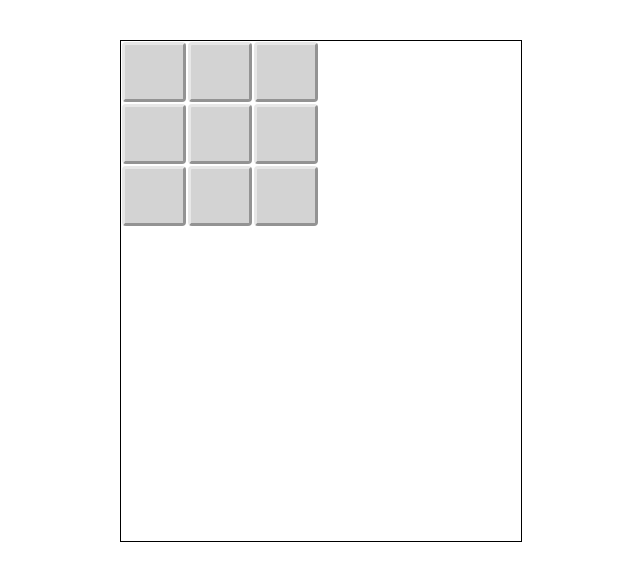
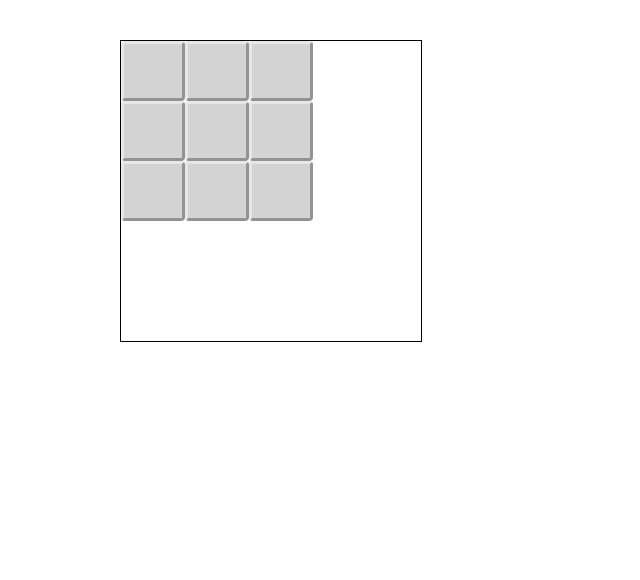
Before and after one commit to Umpalumps/minesweeper, a React (Create React App) app: page / in a window 1280 px wide. Shown: the top 580 px of the page, without its empty margins (30-670 px from the left). Built offline with nearby package versions, Linux system fonts and the light colour scheme.

Commit message:
Added mines + button click

```diff
--- a/src/Minesweeper.jsx
+++ b/src/Minesweeper.jsx
@@ -1,73 +1,117 @@
 import { Button } from "@mui/material";
 import React, { useEffect, useState } from "react";
-import './source.css'
+import "./source.css";
 
 export function Minesweeper() {
   const BOARD_ROWS = 3;
   const BOARD_COLUMNS = 3;
   const MINES = 1;
   const [board, setBoard] = useState([]);
+  const [gameOver, setGameOver] = useState(false);
+
+  const isWithinGrid = (indRow, indCol, row, col) => indRow < row && indRow >= 0 && indCol >= 0 && indCol < col;
+
+  // const countAdjacentMines = (row, col, board) => {
+  //   const adjacentCells = [
+  //     [-1, -1], [-1, 0], [-1, 1],
+  //     [0, -1],          [0, 1],
+  //     [1, -1], [1, 0], [1, 1],
+  //   ];}
+
 
   useEffect(() => {
-    const generateBoard = (currentRow = 0, currentCol = 0, newBoard = []) => {
-      if (currentRow >= BOARD_ROWS) return newBoard;
+    const generateBoard = () => {
+      // if (currentRow >= BOARD_ROWS) return newBoard;
+      // if (!newBoard[currentRow]) newBoard[currentRow] = [];
+      // if (currentCol >= BOARD_COLUMNS) {
+      //   return generateBoard(currentRow + 1, 0, newBoard);}
+      // newBoard[currentRow].push({
+      //   x: currentCol,
+      //   y: currentRow,
+      //   isOpen: false,
+      //   hasMine: false,
+      //   isFlaged: false,
+      // });
 
-      if (!newBoard[currentRow]) newBoard[currentRow] = [];
+      const newBoard = Array.from({ length: BOARD_ROWS }, (_, rowIndex) =>
+        Array.from({ length: BOARD_COLUMNS }, (_, colIndex) => ({
+          x: colIndex,
+          y: rowIndex,
+          isOpen: false,
+          hasMine: false,
+          isFlagged: false,
+          ajMineCount: 0,
+        }))
+      );
 
-      if (currentCol >= BOARD_COLUMNS) {
-        return generateBoard(currentRow + 1, 0, newBoard);
-      }
+      let placedMines = 0;
+      while (placedMines < MINES) {
+        const randomRow = Math.floor(Math.random() * BOARD_ROWS)
+        const randomCol = Math.floor(Math.random() * BOARD_COLUMNS)
 
-      newBoard[currentRow].push({
-        x: currentCol,
-        y: currentRow,
-        isOpen: false,
-        hasMine: false,
-        isFlaged: false,
-      });
+        if (!newBoard[randomRow] || !newBoard[randomRow][randomCol]) {
+          continue
+        }
 
-      return generateBoard(currentRow, currentCol + 1, newBoard);
+        if (!newBoard[randomRow][randomCol].hasMine) {
+          newBoard[randomRow][randomCol].hasMine = true
+          placedMines++
+        }
+      };
+
+
+      //console.log(newBoard[currentRow][currentCol])
+      //return generateBoard(currentRow, currentCol + 1, newBoard);
+
+      return newBoard
     };
-    setBoard(generateBoard());
-  }, [BOARD_ROWS, BOARD_COLUMNS]);
+    setBoard(generateBoard())
+  }, []);
 
-  //console.log('board map',board.map(arr=>arr.map((one=> one.isOpen))));
+  console.log( "board map", board.map((arr) => arr.map((one) => one.ajMineCount)));
 
-  //Handle button click to update its state
   const handleButtonClick = (prop) => {
-    const updateBoard = board.map((row) =>
-      row.map((square) =>
-      square.x === prop.x && square.y === prop.y ? { ...square, isOpen: true } : square
-      )
-    );
-    console.log(
-      prop.isOpen,
-      board.map((arr) => arr.map((one) => one.isOpen))
-    );
-    setBoard(updateBoard)
+    let updatedBoard = []
+    if (prop.hasMine) {
+      updatedBoard = board.map((row) =>
+        row.map((square) => ({ ...square, isOpen: true }))
+      );
+      setBoard(updatedBoard)
+      setGameOver(true)
 
+    } else {
+      updatedBoard = board.map((row) =>
+        row.map((square) =>
+          square.x === prop.x && square.y === prop.y
+            ? { ...square, isOpen: true }
+            : square
+        )
+      );
+    }
+
+    setBoard(updatedBoard)
   };
 
-  console.log('Updated board:', board);
+  //console.log(board.map((arr) => arr.map((one) => one.isOpen)))
+
+  //console.log("Updated board:", board);
 
   return (
     <div className="board">
       {board.length > 0 ? (
         board.map((row, rowIndex) => (
-          <div key={rowIndex} style={{ display: "flex" }}>
+          <div key={rowIndex}>
             {row.map((cell, colIndex) => (
               <Button
+                className="button"
                 key={colIndex}
                 style={{
-                  border: cell.isOpen ? 'black' : '3px outset rgb(231, 231, 231)',
-                  width: "30px", // Set width
-                  height: "60px",
-                  margin: '1px',
-                  backgroundColor: cell.isOpen ? 'initial' : 'lightgrey',
+                  border: cell.isOpen ? " 1px solid lightgrey" : "3px outset rgb(231, 231, 231)",
+                  backgroundColor: cell.isOpen ? "gold" : "lightgrey",
                 }}
                 onClick={() => handleButtonClick(cell)}
               >
-                {/* Display cell coordinates or other cell data */}
+                {cell.isOpen && cell.hasMine ? "💣" : ""}
               </Button>
             ))}
           </div>
@@ -93,37 +137,3 @@ export function Minesweeper() {
 //   }
 // }
 // setBoard(newBoard)
-
-// const BOARD_ROWS = 10;
-// const BOARD_COLUMNS = 10;
-// const [mines, setMines] = useState(2);
-// const [board, setBoard] = useState([]);
-
-// useEffect(() => {
-//   const generateBoard = () => {
-//     return Array.from({ length: BOARD_ROWS }, (_, row) =>
-//       Array.from({ length: BOARD_COLUMNS }, (_, col) => ({
-//         x: col,
-//         y: row,
-//         isOpen: false,
-//         hasMine: false, // Optionally, set random mines later
-//       }))
-//     );
-//   };
-
-//   setBoard(generateBoard());
-// }, [BOARD_COLUMNS, BOARD_ROWS]);
-
-//   return (
-//     <>
-//       {Array.from({ length: gridSize }).map((_, rowIndex) => (
-//         <RenderRow
-//           key={rowIndex}
-//           start={rowIndex * gridSize}
-//           end={(rowIndex + 1) * gridSize}
-//           buttons={buttons}
-//         />
-//       ))}
-//     </>
-//   );
-// };
--- a/src/source.css
+++ b/src/source.css
@@ -2,7 +2,13 @@
   display: flex;
   flex-direction: column;
   margin: 40px 150px;
-  width: 400px;
-  height: 500px;
+  width: 300px;
+  height: 300px;
   border: 1px solid black;
 }
+
+.button {
+  width: 30px;
+  height: 60px;
+  margin: 1px;
+}
```
Also changed, not shown: 1 other file (tests, documents, lock files or other folders).
